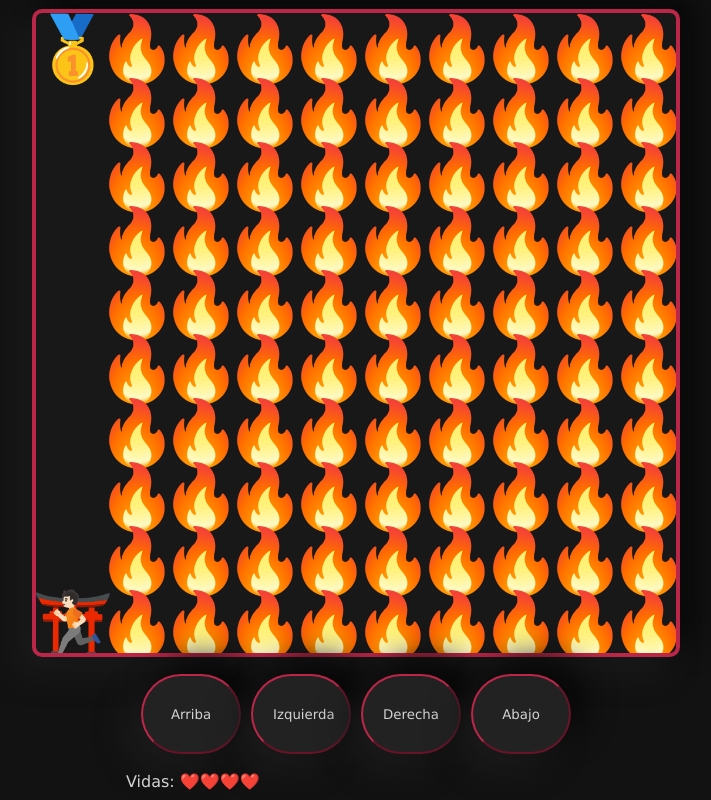
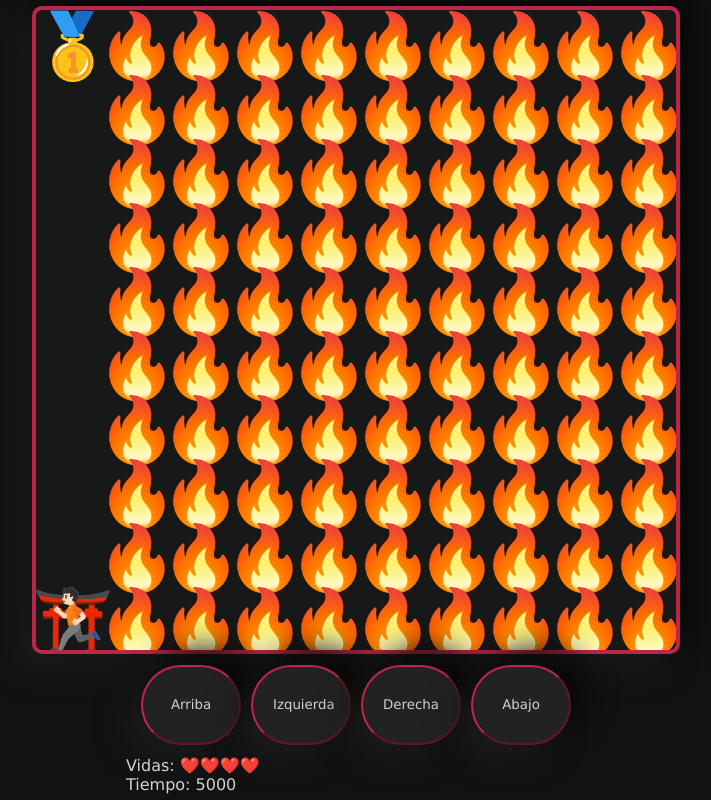
Before and after one commit to IngDonovan/VideoJuego-JS, a plain HTML site: page index.html in a window 1280 px wide. Shown: the whole page, without its empty margins (284-995 px from the left). Drawn offline with Linux system fonts and the light colour scheme.

Commit message:
show time and restart to win and fail

```diff
--- a/game.js
+++ b/game.js
@@ -6,11 +6,18 @@ const btnLeft = document.querySelector('#left');
 const btnRight = document.querySelector('#right');
 const btnDown = document.querySelector('#down');
 const spanLives = document.querySelector('#lives');
+const spanTime = document.querySelector('#time');
 
 let canvasSize;
 let elementsSize;
 let level = 0;
 let lives = 4;
+
+let timeStart;
+let timePlayer;
+let timeInterval;
+//setInterval //cada cierto tiempo
+//setTimeout //una sola vez
 
 const playerPosition = {
     x:undefined,
@@ -95,6 +102,11 @@ function startGame() {
     if (!map) {
         gameWin();
         return;
+    }
+
+    if(!timeStart){
+        timeStart = Date.now();
+        timeInterval = setInterval(showTime, 100);
     }
 
     const mapRows = map.trim().split('\n');
@@ -187,6 +199,7 @@ function levelFail() {
     if (lives <= 0) {
         level = 0;
         lives = 4;
+        timeStart = undefined;
     }
     playerPosition.x = undefined;
     playerPosition.y = undefined;
@@ -195,6 +208,7 @@ function levelFail() {
 
 function gameWin() {
     console.log('Terminaste el Juego');
+    clearInterval(timeInterval);
 }
 
 function showLives() {
@@ -206,6 +220,10 @@ function showLives() {
     spanLives.innerHTML = "";
     heartsArray.forEach(heart => spanLives.append(heart)); //apend para que no me borre lo anterior
     //spanLives.innerHTML = emojis['HEART'];
+}
+
+function showTime() {
+    spanTime.innerHTML = Date.now() - timeStart;
 }
 
 window.addEventListener('keydown', moveByKeys);//keydown. es cuando presionamos y keyup es cuando levantamos de esa tecla
--- a/index.html
+++ b/index.html
@@ -19,6 +19,7 @@
         <div class="messages">
             <!-- TODO -->
             <p>Vidas: <span id="lives"></span></p>
+            <p>Tiempo: <span id="time"></span></p>
         </div>
     </div>
 
```
